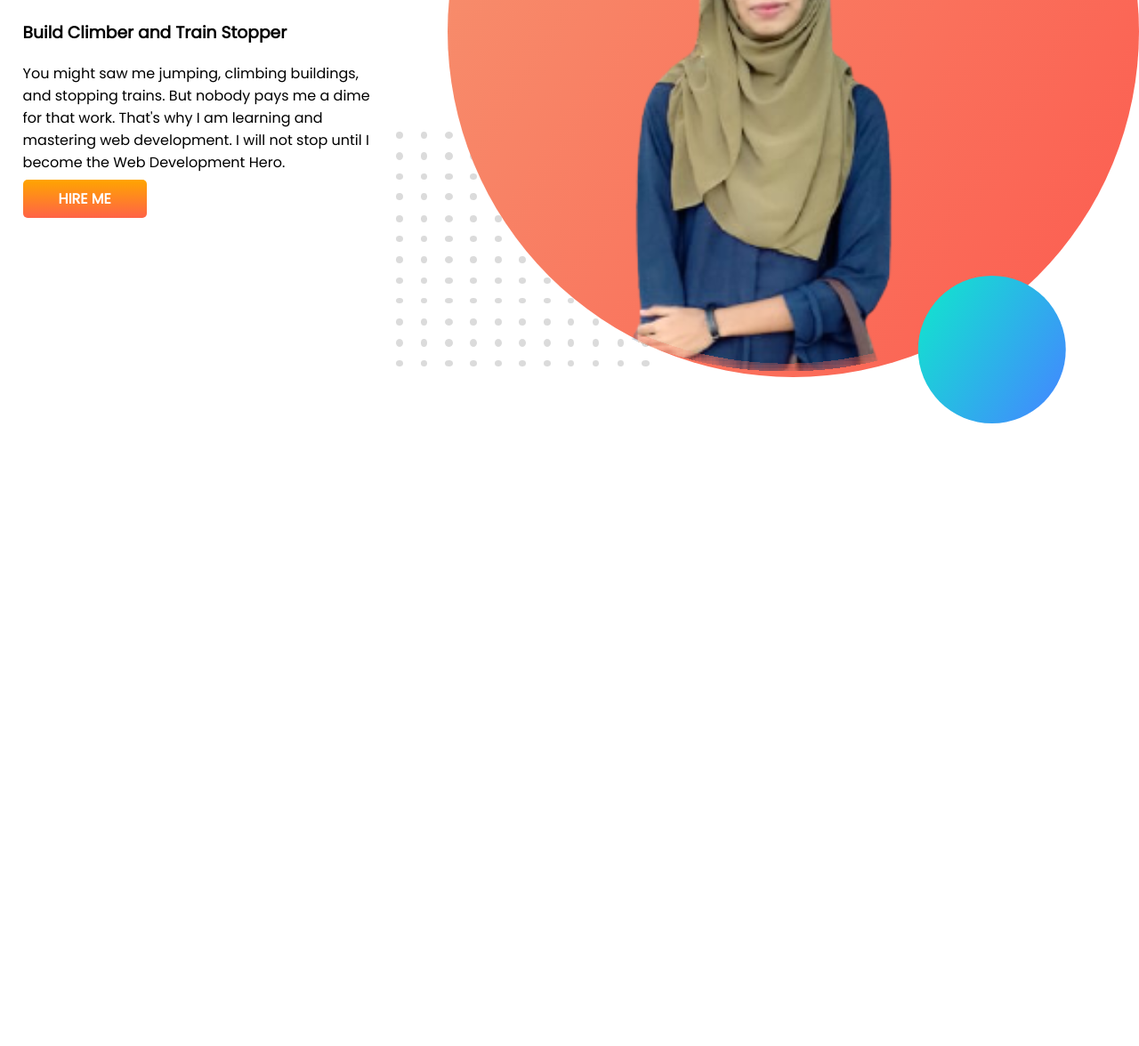
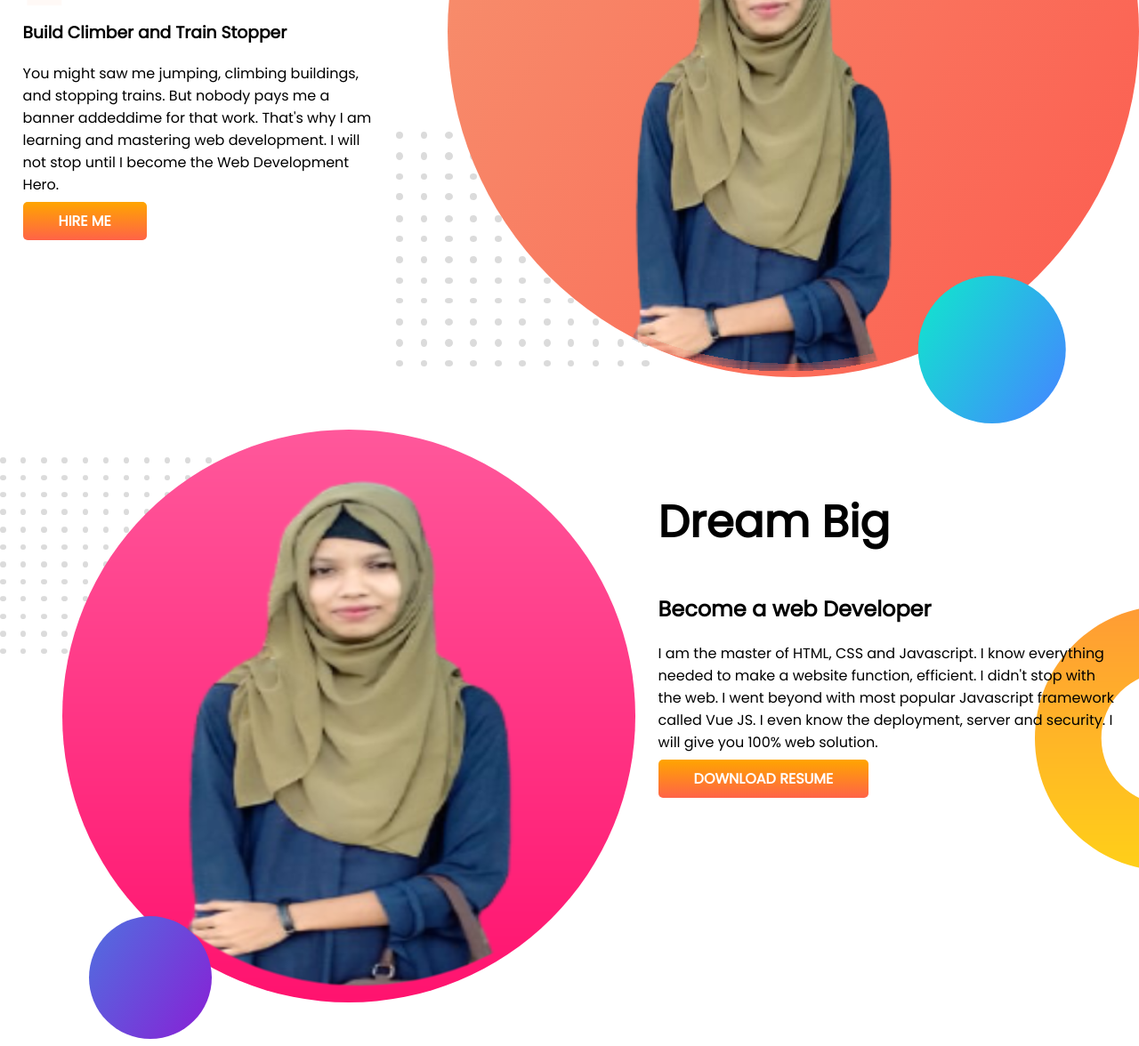
Before and after one commit to Jahanara-juma1/developer-portfolio, a plain HTML site: page index.html in a window 1280 px wide. Shown: the part 353-1529 px from the top of the page at 89% size. Before the commit the page ends 836 px from the top, so only its background shows below. Drawn offline with Linux system fonts and the light colour scheme.

Commit message:
dream added

```diff
--- a/Style.css
+++ b/Style.css
@@ -10,6 +10,7 @@ h1{
 }
 section{
 display: flex;
+margin-buttom: 150px;
 }
 .half-width{
     width: 50%;
@@ -26,3 +27,12 @@ display: flex;
     font-weight: 700;
     border-radius: 5px;
 }
+.top-banner{
+    background-image: url(images/top-banner.png);
+    background-repeat: no-repeat;
+}
+.dream-big{
+    background-image: url(images/dream-bg.png);
+    background-repeat: no-repeat;
+    background-position: right;
+}
--- a/index.html
+++ b/index.html
@@ -16,12 +16,23 @@
         <h1>Welcome To</h1>
         <h1 ><span class="orange-color">Juma Akther</span> World!</h1>
         <h3>Build Climber and Train Stopper</h3>
-        <p>You might saw me jumping, climbing buildings, and stopping trains. But nobody pays me a dime for that work. That's why I am learning and mastering web development. I will not stop until I become the Web Development Hero.</p>
+        <p>You might saw me jumping, climbing buildings, and stopping trains. But nobody pays me a  banner addeddime for that work. That's why I am learning and mastering web development. I will not stop until I become the Web Development Hero.</p>
         <a class="link-button" target="_blank" href="https://www.linkedin.com/company/programminghero/">HIRE ME</a>
 </div>
     <div>
         <img src="images/Juma.png" alt="">
     </div>
 </section>
+<section class="dream-big">
+<div>
+    <img src="images/Juma2.png" alt="">
+</div>
+<div class="half-width">
+    <h1>Dream Big</h1>
+    <h2>Become a web Developer</h2>
+    <p>I am the master of HTML, CSS and Javascript. I know everything needed to make a website function, efficient. I didn't stop with the web. I went beyond with most popular Javascript framework called Vue JS. I even know the deployment, server and security. I will give you 100% web solution.</p>
+    <a class="link-button" target="_blank" href="">DOWNLOAD RESUME</a>
+</div>
+</section>
 </body>
 </html>
```
Also changed, not shown: images/Juma2.png (added).
